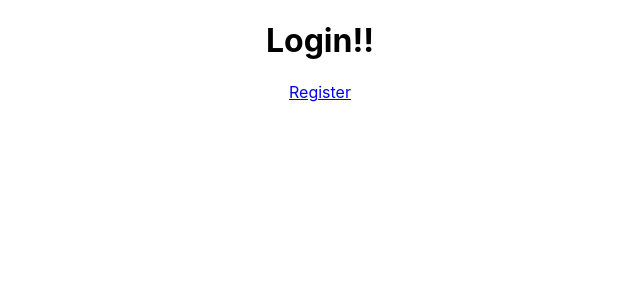
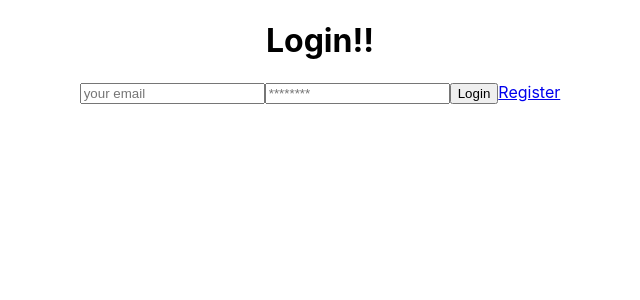
Before and after one commit to dipbazz/track-my-fitness-ui, a React (Create React App) app: page /login in a window 1280 px wide. Shown: the top 300 px of the page, without its empty margins (320-960 px from the left). Built offline with nearby package versions, Linux system fonts and the light colour scheme.

Commit message:
Add input fields for login

```diff
--- a/src/components/Login.js
+++ b/src/components/Login.js
@@ -3,6 +3,9 @@ import { Link } from 'react-router-dom';
 const Login = () => (
   <div>
     <h1>Login!!</h1>
+    <input type="text" name="username" placeholder="your email" />
+    <input type="password" name="password" placeholder="********" />
+    <button type="button">Login</button>
     <Link to="/register">Register </Link>
   </div>
 );
--- a/src/components/Register.js
+++ b/src/components/Register.js
@@ -1,5 +1,10 @@
+import { Link } from 'react-router-dom';
+
 const Register = () => (
-  <h1>Register!!</h1>
+  <div>
+    <h1>Register!!</h1>
+    <Link to="/login">login </Link>
+  </div>
 );
 
 export default Register;
```
